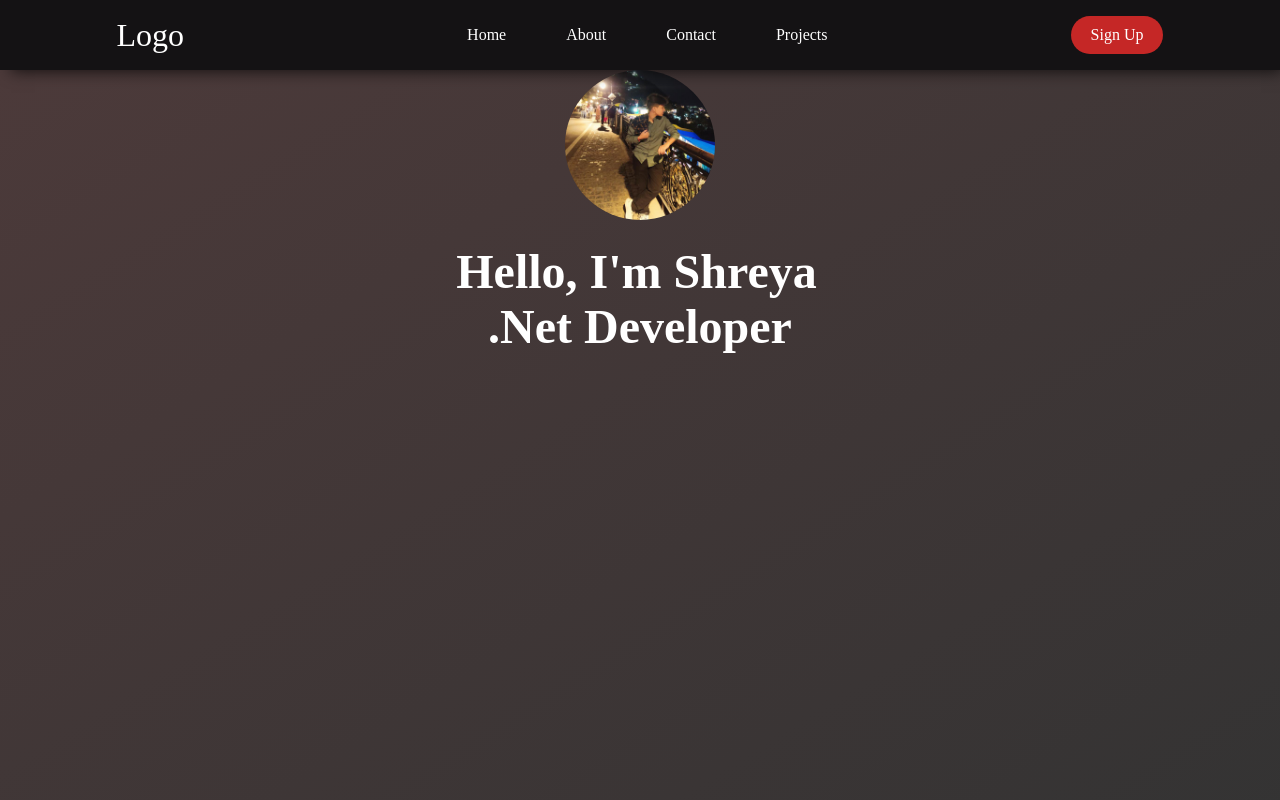
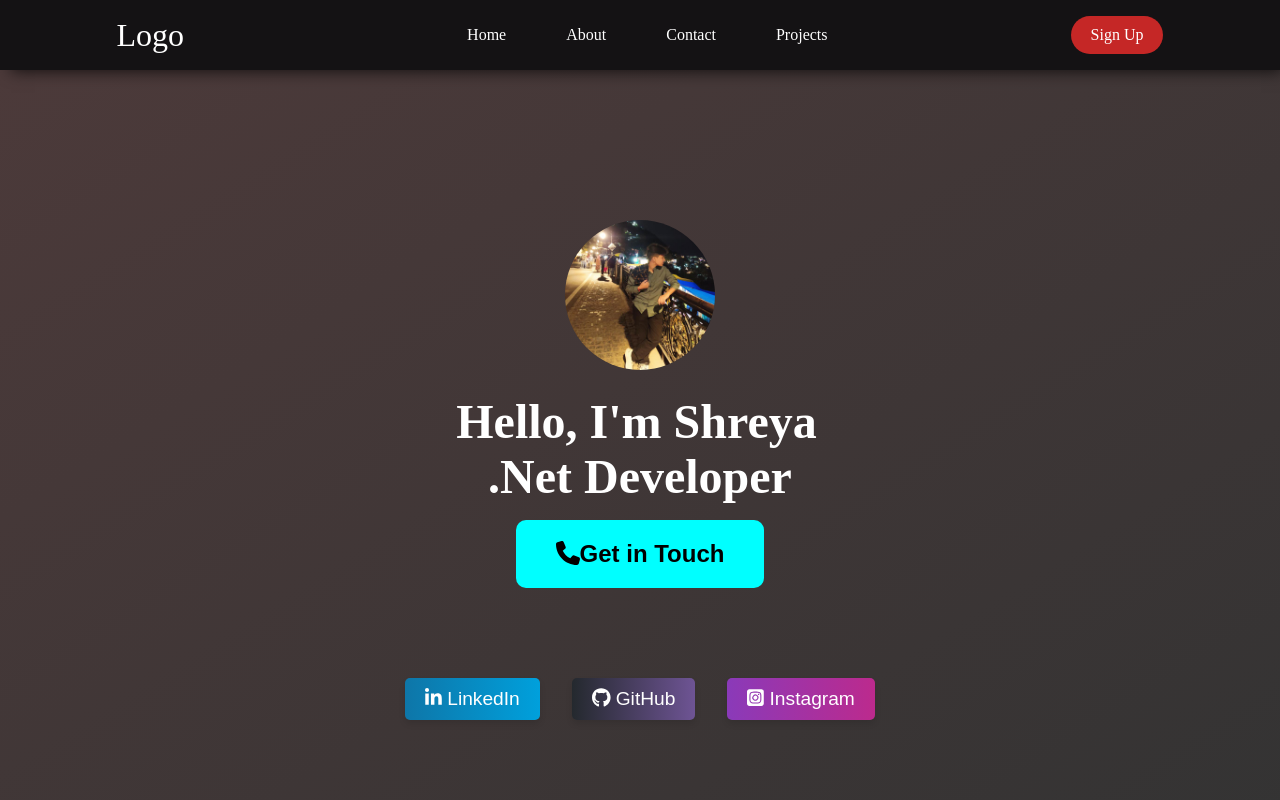
Before and after one commit to shre000/Portfolio, a Vue app: page / in a window 1280 px wide. Shown: the top 800 px of the page. Built offline with nearby package versions, Linux system fonts and the light colour scheme.

Commit message:
Socila Links Added

```diff
--- a/package.json
+++ b/package.json
@@ -11,6 +11,11 @@
     "format": "prettier --write src/"
   },
   "dependencies": {
+    "@fortawesome/fontawesome-svg-core": "^6.5.2",
+    "@fortawesome/free-brands-svg-icons": "^6.5.2",
+    "@fortawesome/free-regular-svg-icons": "^6.5.2",
+    "@fortawesome/free-solid-svg-icons": "^6.5.2",
+    "@fortawesome/vue-fontawesome": "^3.0.6",
     "vue": "^3.4.21",
     "vue-router": "^4.3.0"
   },
--- a/src/App.vue
+++ b/src/App.vue
@@ -2,6 +2,8 @@
 import { RouterView } from 'vue-router'
 import Navbar from './components/Navbar.vue'
 import Footer  from './components/Footer.vue'
+/* import the fontawesome core */
+
 
 </script>
 <template>
--- a/src/components/HelloWorld.vue
+++ b/src/components/HelloWorld.vue
@@ -1,5 +1,5 @@
 <script setup>
-import { ref} from 'vue';
+import { ref } from 'vue';
 const code = "Hello, I'm Shreya"
 const typeValue = ref('');
 
@@ -10,6 +10,11 @@ const typeEffect = () => {
   }
 }
 typeEffect()
+
+const scrollToSection = () => {
+  const section = document.getElementsById('social-link');
+  section.scrollIntoView({ behavior: 'smooth' });
+}
 </script>
 
 <template>
@@ -18,6 +23,28 @@ typeEffect()
       <img src="@/assets/image.png" alt="Shreya's Image" class="profile-image">
       <h1 class="typingEffect">{{ typeValue }}</h1>
       <p class="typing">.Net Developer</p>
+
+      <div class="getintouch">
+        <button @click="scrollToSection">
+          <font-awesome-icon icon="phone" />Get in Touch</button>
+      </div>
+    </div>
+
+    <!-- Contact Section -->
+    <div class="social-links" id="social-link">
+      <a href="https://www.linkedin.com/in/shreya-pandey-8bb78a14a/" target="_blank">
+
+        <button class="social-link linkedin"> <font-awesome-icon :icon="['fab', 'linkedin-in']" />
+          LinkedIn</button>
+      </a>
+      <a href="https://github.com/shre000" target="_blank">
+        <button class="social-link github">
+          <font-awesome-icon :icon="['fab', 'github']" /> GitHub</button>
+      </a>
+      <a href="https://www.linkedin.com/in/shreya-pandey-8bb78a14a/" target="_blank">
+        <button class="social-link instagram"><font-awesome-icon :icon="['fab', 'square-instagram']" />
+          Instagram</button>
+      </a>
     </div>
   </div>
 </template>
@@ -27,23 +54,25 @@ typeEffect()
   background: linear-gradient(to bottom right, #4c3a3a, #333333);
   height: 100vh;
   display: flex;
+  flex-direction: column;
+  align-items: center;
   justify-content: center;
-  align-items: center;
 }
 
 .intro {
   text-align: center;
-  margin-bottom: auto;
+  margin-bottom: 50px;
 }
 
 .profile-image {
-  width: 150px; /* Adjust according to your preference */
-  height: 150px; /* Adjust according to your preference */
+  width: 150px;
+  height: 150px;
   border-radius: 50%;
   margin-bottom: 20px;
 }
 
-h1, p {
+h1,
+p {
   color: white;
   font-weight: bold;
   margin: 0;
@@ -58,12 +87,71 @@ h1, p {
 }
 
 @keyframes blink {
-  0%, 45% {
+
+  0%,
+  45% {
     border-color: transparent;
   }
-  50%, 100% {
+
+  50%,
+  100% {
     border-color: white;
   }
 }
 
+.getintouch {
+  margin-top: 16px;
+}
+
+.getintouch button {
+  font-size: 1.5rem;
+  background-color: aqua;
+  border: none;
+  border-radius: 10px;
+  padding: 20px 40px;
+  font-weight: bold;
+  transition: background-color 0.3s;
+}
+
+.getintouch button:hover {
+  background-color: rgb(88, 185, 218);
+}
+
+.social-links {
+  display: flex;
+  flex-direction: row;
+  align-items: center;
+  margin-top: 30px;
+  gap: 2rem;
+}
+
+.social-link {
+  margin-top: 10px;
+  padding: 10px 20px;
+  border: none;
+  border-radius: 5px;
+  font-size: 1.2rem;
+  color: white;
+  background: linear-gradient(to right, #4CAF50, #45a049);
+  cursor: pointer;
+  transition: transform 0.3s, box-shadow 0.3s;
+  box-shadow: 0 4px 6px rgba(0, 0, 0, 0.1);
+}
+
+.social-link:hover {
+  transform: translateY(-2px);
+  box-shadow: 0 6px 10px rgba(0, 0, 0, 0.2);
+}
+
+.linkedin {
+  background: linear-gradient(to right, #0e76a8, #00a0dc);
+}
+
+.github {
+  background: linear-gradient(to right, #24292e, #6e5494);
+}
+
+.instagram {
+  background: linear-gradient(to right, #8a3ab9, #bc2a8d);
+}
 </style>
--- a/src/main.js
+++ b/src/main.js
@@ -4,7 +4,17 @@ import { createApp } from 'vue'
 import App from './App.vue'
 import router from './router'
 
+import { library } from "@fortawesome/fontawesome-svg-core";
+import { faPhone } from "@fortawesome/free-solid-svg-icons";
+import { FontAwesomeIcon } from "@fortawesome/vue-fontawesome";
+import { fab } from '@fortawesome/free-brands-svg-icons';
+import { faUserSecret } from '@fortawesome/free-solid-svg-icons';
+
 const app = createApp(App)
+.component('font-awesome-icon', FontAwesomeIcon)
+library.add(fab);
+library.add(faPhone);
+library.add(faUserSecret);
 
 app.use(router)
 app.mount('#app')
```
Also changed, not shown: 1 other file (tests, documents, lock files or other folders).
